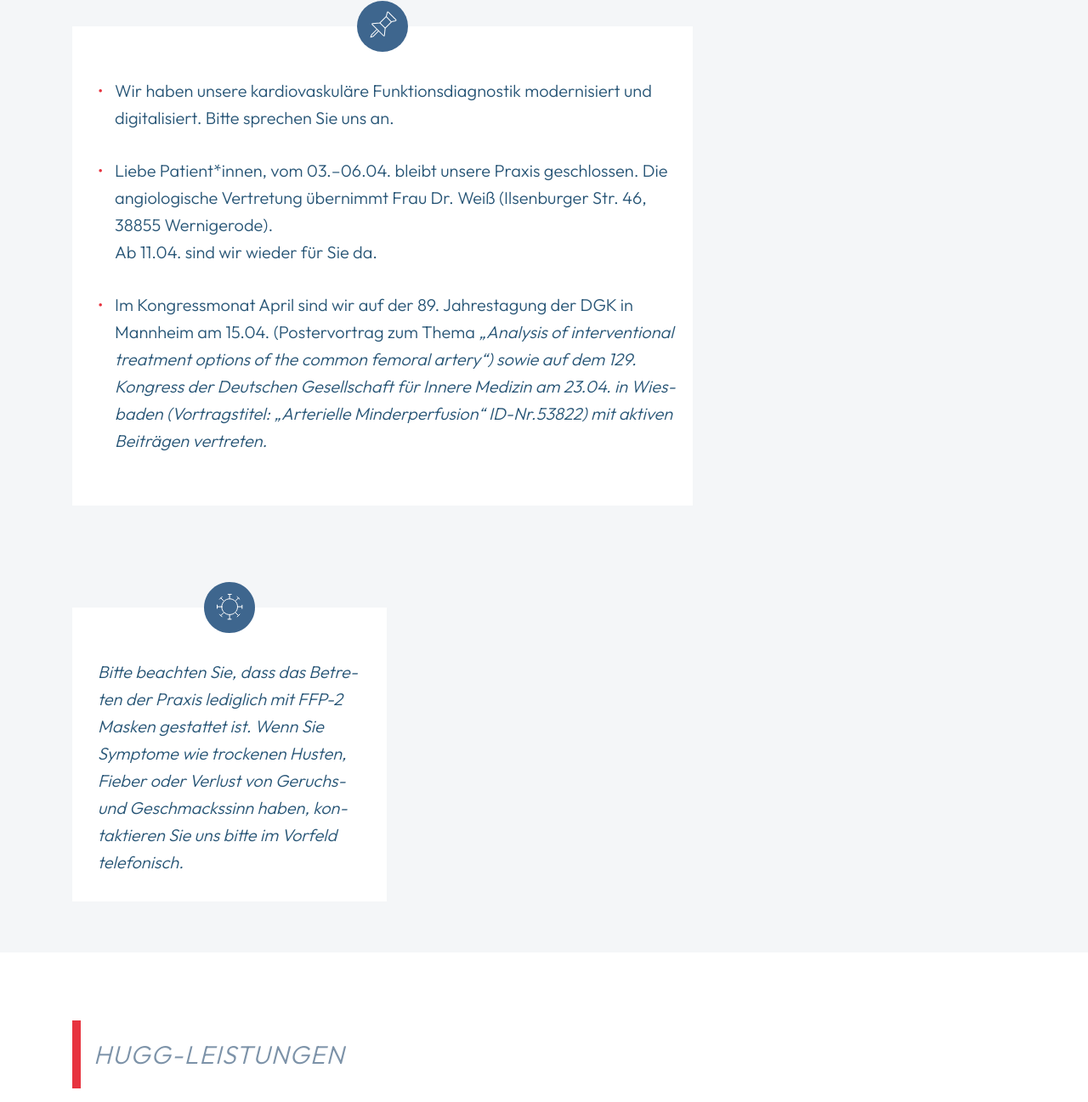
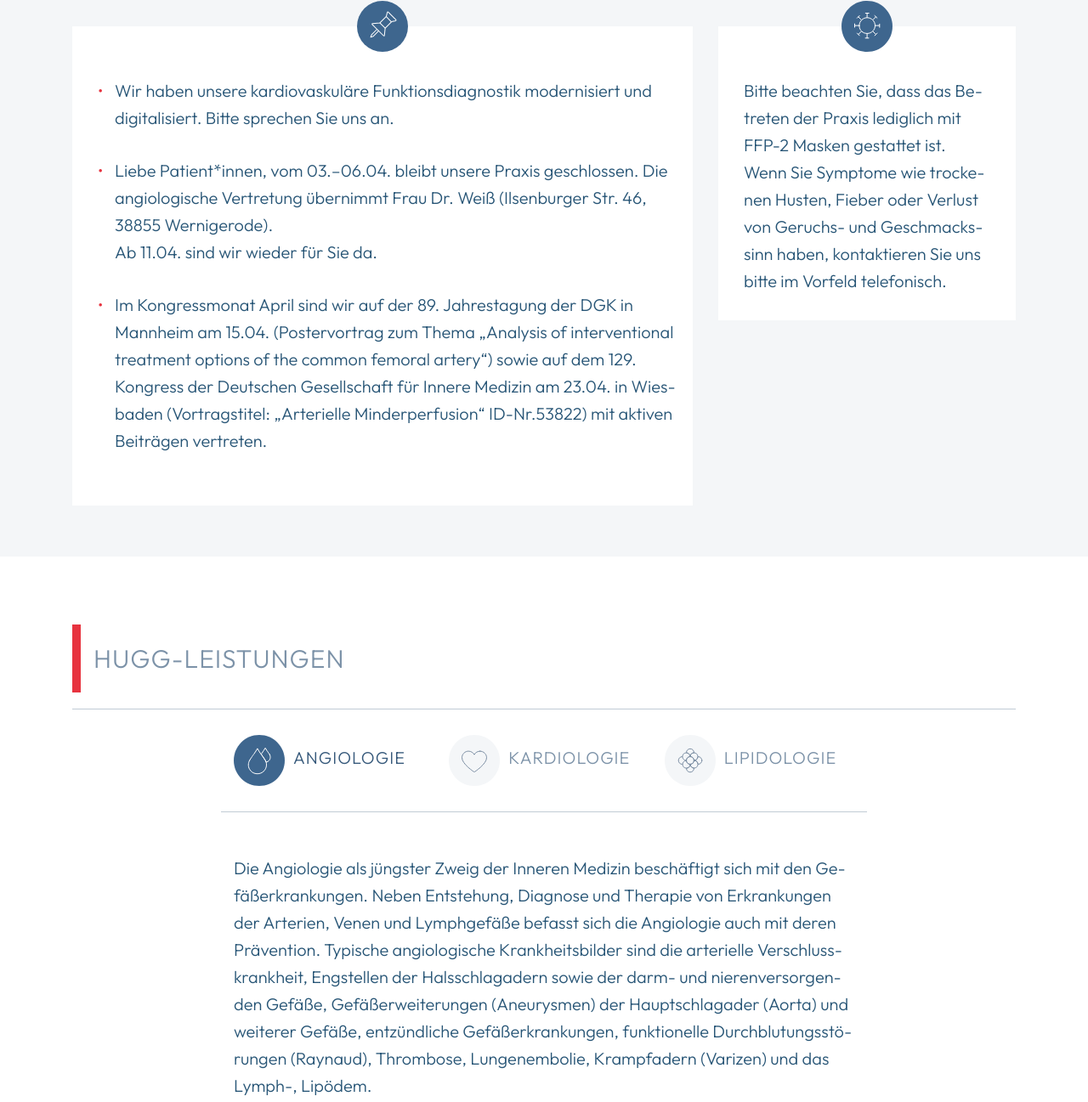
Before and after one commit to dkretzschmar/hugg-kretzschmar.de, a plain HTML site: page index.html in a window 1280 px wide. Shown: the part 1464-2761 px from the top of the page at 85% size. Drawn offline with Linux system fonts and the light colour scheme.

Commit message:
Update index.html

```diff
--- a/index.html
+++ b/index.html
@@ -189,7 +189,7 @@
                                     <ul class="list-unstyled ps-0 ps-lg-4 my-0">
                                         <li class="mb-4">Wir haben unsere kardiovaskuläre Funktionsdiagnostik modernisiert und digitalisiert. Bitte sprechen Sie uns an.</li>
                                         <li class="mb-4">Liebe Patient*innen, vom 03.–06.04. bleibt unsere Praxis geschlossen. Die angiologische Vertretung übernimmt Frau Dr. Weiß (Ilsenburger Str. 46, 38855 Wernigerode). <br>Ab 11.04. sind wir wieder für Sie da.</li>
-                                        <li class="mb-4">Im Kongressmonat April sind wir auf der 89. Jahrestagung der DGK in Mannheim am 15.04. (Postervortrag zum Thema <i>„Analysis of interventional treatment options of the common femoral artery“<i>) sowie auf dem 129. Kongress der Deutschen Gesellschaft für Innere Medizin am 23.04. in Wiesbaden (Vortragstitel: <i>„Arterielle Minderperfusion“<i> ID-Nr.53822) mit aktiven Beiträgen vertreten.</li>
+                                        <li class="mb-4">Im Kongressmonat April sind wir auf der 89. Jahrestagung der DGK in Mannheim am 15.04. (Postervortrag zum Thema „Analysis of interventional treatment options of the common femoral artery“) sowie auf dem 129. Kongress der Deutschen Gesellschaft für Innere Medizin am 23.04. in Wiesbaden (Vortragstitel: „Arterielle Minderperfusion“ ID-Nr.53822) mit aktiven Beiträgen vertreten.</li>
                                     </ul>
                                 </div>
                             </div>
```
